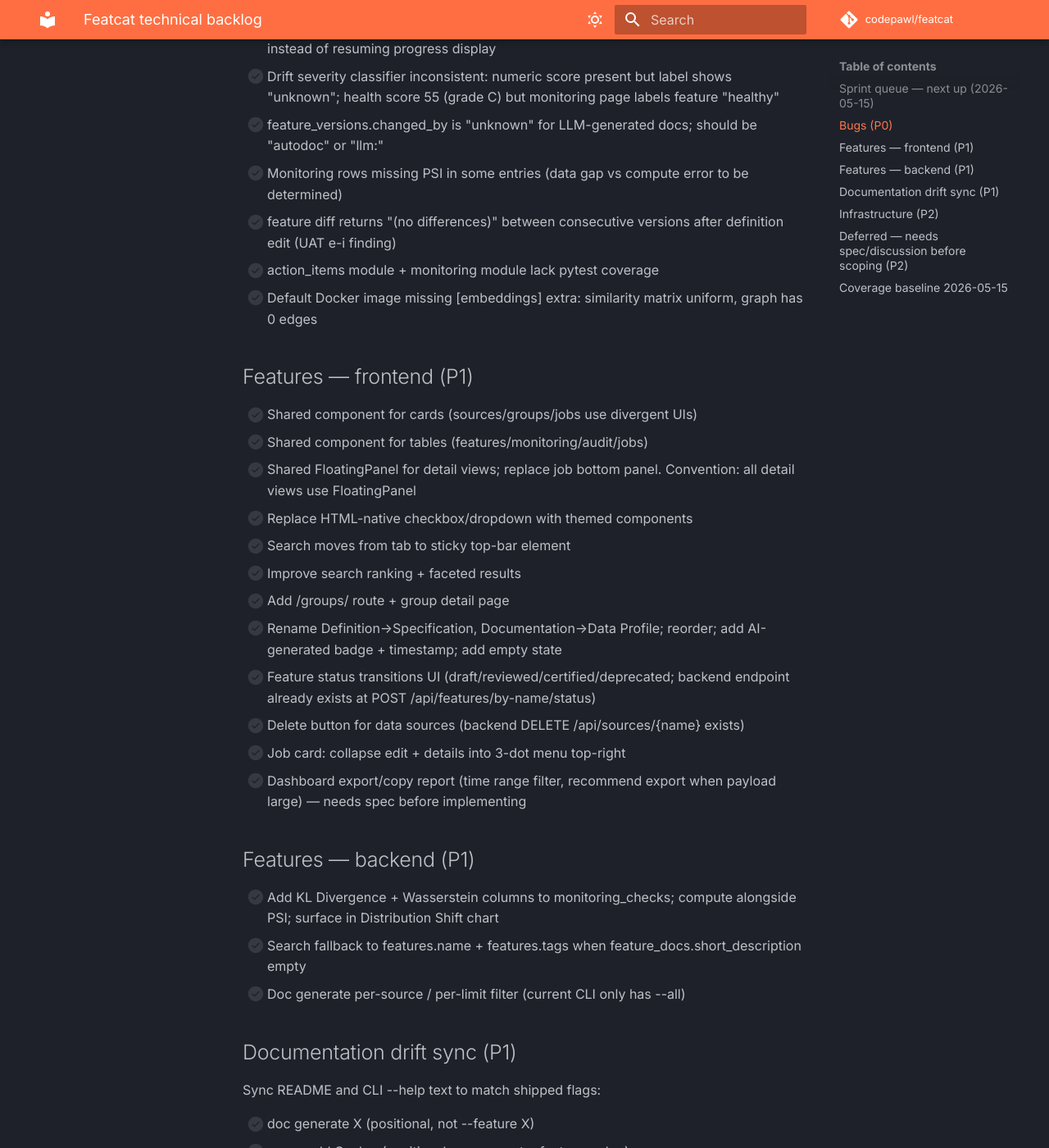
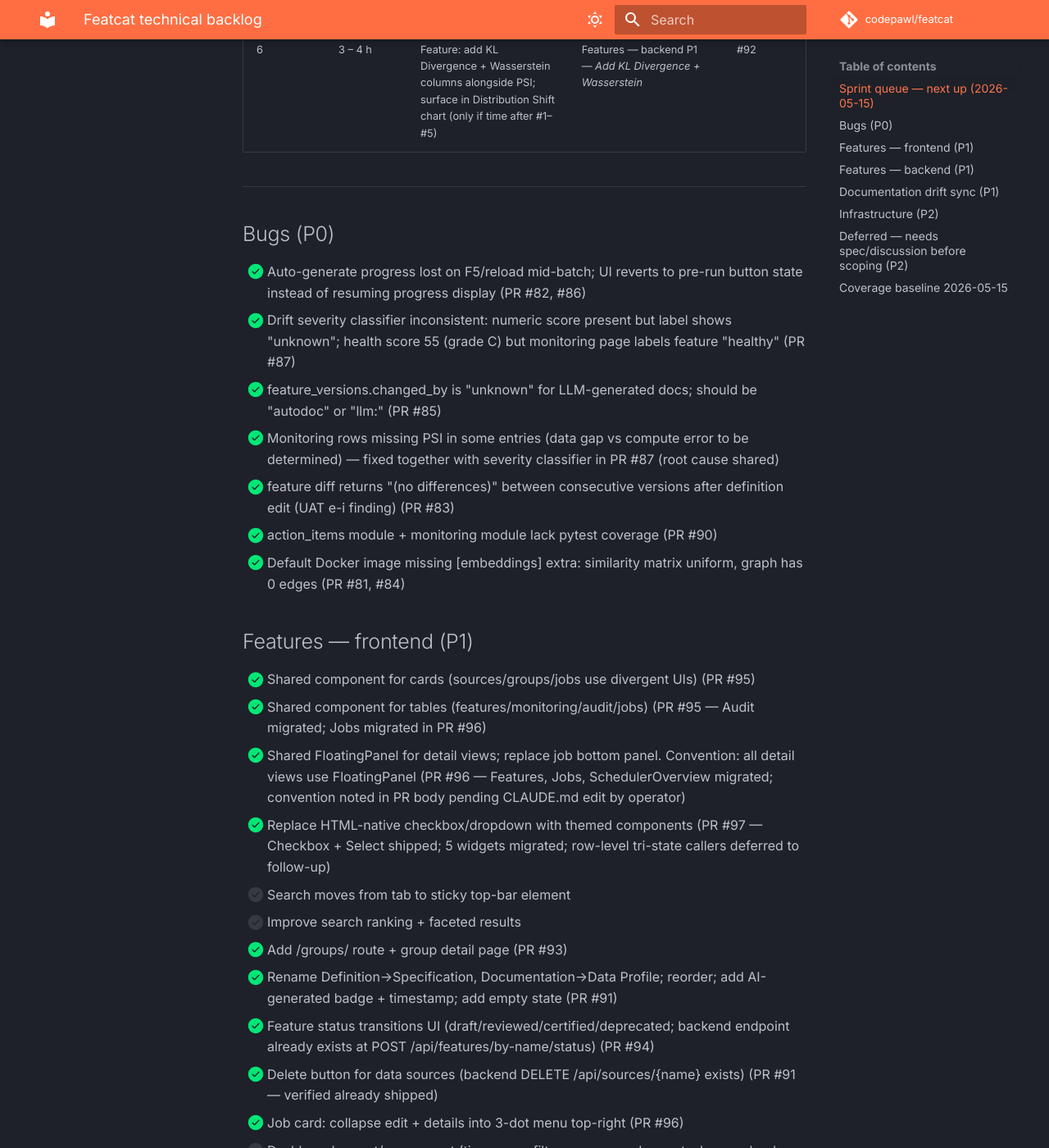
Before and after one commit to codepawl/featcat, an MkDocs documentation site: the page built from docs/BACKLOG.md, in a window 1280 px wide and 1400 px high, scrolled down 1313 px. Shown: the whole window at 82% size. Built offline with MkDocs 1.6.1 and Material for MkDocs 9.7.7, drawn with Linux system fonts in a browser that asks for light colours; comment, search, counter and statistics services are not loaded; some of the changed text lies outside the part shown.

Commit message:
chore(docs): tick BACKLOG items shipped via PRs #81-#97
Marks every item the recent merges landed and links each tick to the
shipping PR for traceability. No prose changes to items themselves; the
only structural change is the sprint-queue table gains a "Shipped"
column so future readers see at a glance which queue items closed and
when.

Closed:
  Bugs (P0): all 7 items — Auto-generate F5 (#82, #86), drift severity
  classifier (#87), changed_by attribution (#85), monitoring PSI gap
  (#87 — same root cause as severity), feature diff "(no differences)"
  (#83), action_items/monitoring coverage (#90), [embeddings] in Docker
  (#81, #84).

  Frontend P1: shared Card + Table (#95), FloatingPanel + Jobs migration
  (#96), themed Checkbox + Select (#97), group detail route (#93),
  Definition→Specification rename (#91), feature status transitions
  (#94), delete-source button (verified shipped in #91), 3-dot job menu
  (#96).

  Backend P1: KL/Wasserstein (#92), search fallback contract pinned
  (#91 — regression test only), doc generate --source/--limit (#91).

  Documentation drift sync (P1): all 7 + the AI chat body shape (#88).

Open (kept as TODO):
  Frontend P1 — sticky search top-bar, improved search ranking,
  Dashboard export/copy report.

  Infrastructure P2 — CI auto-rebuild, sandbox scenarios j-o,
  rebuild + push current main.

  Deferred P2 — unchanged.

The "Coverage baseline 2026-05-15" section at the bottom is preserved
unchanged.

```diff
--- a/docs/BACKLOG.md
+++ b/docs/BACKLOG.md
@@ -12,74 +12,100 @@ Pick top-down; estimates are operator-supplied and subject to refinement once
 investigation starts. Every row links back to the categorised entry below so
 nothing slips out of the backlog when this section is rewritten.
 
-| # | Estimate | Item | Backlog ref |
-|---|----------|------|-------------|
-| 1 | ~30 min | Ship `[embeddings]` extra in the default image build + rebuild + push → unblocks the similarity feature (Finding 5 from `run-2026-05-15-024551.md`) | Bugs P0 — *Default Docker image missing [embeddings] extra* + Infrastructure P2 — *Rebuild + push image with current main* |
-| 2 | 3 h | Bug: auto-generate progress lost on F5/reload mid-batch | Bugs P0 — *Auto-generate progress lost on F5* |
-| 3 | 1 – 2 h | Bug: `feature diff` returns `(no differences)` between consecutive versions after a definition edit — investigate comparator | Bugs P0 — *feature diff returns "(no differences)"* |
-| 4 | 1 h | Bug: `feature_versions.changed_by` shows `unknown` for LLM-generated docs; set to `autodoc` or `llm:<model_name>` | Bugs P0 — *changed_by is "unknown" for LLM-generated docs* |
-| 5 | 2 h | Bug: drift severity classifier inconsistent — numeric score present but label says `unknown`; health score 55 (grade C) but page labels feature `healthy` | Bugs P0 — *Drift severity classifier inconsistent* |
-| 6 | 3 – 4 h | Feature: add KL Divergence + Wasserstein columns alongside PSI; surface in Distribution Shift chart (only if time after #1–#5) | Features — backend P1 — *Add KL Divergence + Wasserstein* |
+_All sprint-queue items below are shipped (PRs #81–#97). New items will be filed
+here as they enter the queue; ticked entries are preserved in the categorised
+backlog for the audit trail._
+
+| # | Estimate | Item | Backlog ref | Shipped |
+|---|----------|------|-------------|---------|
+| 1 | ~30 min | Ship `[embeddings]` extra in the default image build + rebuild + push → unblocks the similarity feature (Finding 5 from `run-2026-05-15-024551.md`) | Bugs P0 — *Default Docker image missing [embeddings] extra* + Infrastructure P2 — *Rebuild + push image with current main* | #81, #84 |
+| 2 | 3 h | Bug: auto-generate progress lost on F5/reload mid-batch | Bugs P0 — *Auto-generate progress lost on F5* | #82, #86 |
+| 3 | 1 – 2 h | Bug: `feature diff` returns `(no differences)` between consecutive versions after a definition edit — investigate comparator | Bugs P0 — *feature diff returns "(no differences)"* | #83 |
+| 4 | 1 h | Bug: `feature_versions.changed_by` shows `unknown` for LLM-generated docs; set to `autodoc` or `llm:<model_name>` | Bugs P0 — *changed_by is "unknown" for LLM-generated docs* | #85 |
+| 5 | 2 h | Bug: drift severity classifier inconsistent — numeric score present but label says `unknown`; health score 55 (grade C) but page labels feature `healthy` | Bugs P0 — *Drift severity classifier inconsistent* | #87 |
+| 6 | 3 – 4 h | Feature: add KL Divergence + Wasserstein columns alongside PSI; surface in Distribution Shift chart (only if time after #1–#5) | Features — backend P1 — *Add KL Divergence + Wasserstein* | #92 |
 
 ---
 
 ## Bugs (P0)
 
-- [ ] Auto-generate progress lost on F5/reload mid-batch; UI reverts to
+- [x] Auto-generate progress lost on F5/reload mid-batch; UI reverts to
       pre-run button state instead of resuming progress display
-- [ ] Drift severity classifier inconsistent: numeric score present but
+      (PR #82, #86)
+- [x] Drift severity classifier inconsistent: numeric score present but
       label shows "unknown"; health score 55 (grade C) but monitoring page
-      labels feature "healthy"
-- [ ] feature_versions.changed_by is "unknown" for LLM-generated docs;
-      should be "autodoc" or "llm:<model_name>"
-- [ ] Monitoring rows missing PSI in some entries (data gap vs compute
-      error to be determined)
-- [ ] feature diff returns "(no differences)" between consecutive versions
-      after definition edit (UAT e-i finding)
-- [ ] action_items module + monitoring module lack pytest coverage
-- [ ] Default Docker image missing [embeddings] extra: similarity matrix
-      uniform, graph has 0 edges
+      labels feature "healthy" (PR #87)
+- [x] feature_versions.changed_by is "unknown" for LLM-generated docs;
+      should be "autodoc" or "llm:<model_name>" (PR #85)
+- [x] Monitoring rows missing PSI in some entries (data gap vs compute
+      error to be determined) — fixed together with severity classifier
+      in PR #87 (root cause shared)
+- [x] feature diff returns "(no differences)" between consecutive versions
+      after definition edit (UAT e-i finding) (PR #83)
+- [x] action_items module + monitoring module lack pytest coverage
+      (PR #90)
+- [x] Default Docker image missing [embeddings] extra: similarity matrix
+      uniform, graph has 0 edges (PR #81, #84)
 
 ## Features — frontend (P1)
 
-- [ ] Shared component for cards (sources/groups/jobs use divergent UIs)
-- [ ] Shared component for tables (features/monitoring/audit/jobs)
-- [ ] Shared FloatingPanel for detail views; replace job bottom panel.
-      Convention: all detail views use FloatingPanel
-- [ ] Replace HTML-native checkbox/dropdown with themed components
+- [x] Shared component for cards (sources/groups/jobs use divergent UIs)
+      (PR #95)
+- [x] Shared component for tables (features/monitoring/audit/jobs)
+      (PR #95 — Audit migrated; Jobs migrated in PR #96)
+- [x] Shared FloatingPanel for detail views; replace job bottom panel.
+      Convention: all detail views use FloatingPanel (PR #96 — Features,
+      Jobs, SchedulerOverview migrated; convention noted in PR body
+      pending CLAUDE.md edit by operator)
+- [x] Replace HTML-native checkbox/dropdown with themed components
+      (PR #97 — Checkbox + Select shipped; 5 widgets migrated; row-level
+      tri-state callers deferred to follow-up)
 - [ ] Search moves from tab to sticky top-bar element
 - [ ] Improve search ranking + faceted results
-- [ ] Add /groups/<name> route + group detail page
-- [ ] Rename Definition→Specification, Documentation→Data Profile;
+- [x] Add /groups/<name> route + group detail page (PR #93)
+- [x] Rename Definition→Specification, Documentation→Data Profile;
       reorder; add AI-generated badge + timestamp; add empty state
-- [ ] Feature status transitions UI (draft/reviewed/certified/deprecated;
+      (PR #91)
+- [x] Feature status transitions UI (draft/reviewed/certified/deprecated;
       backend endpoint already exists at POST /api/features/by-name/status)
-- [ ] Delete button for data sources (backend DELETE /api/sources/{name}
-      exists)
-- [ ] Job card: collapse edit + details into 3-dot menu top-right
+      (PR #94)
+- [x] Delete button for data sources (backend DELETE /api/sources/{name}
+      exists) (PR #91 — verified already shipped)
+- [x] Job card: collapse edit + details into 3-dot menu top-right
+      (PR #96)
 - [ ] Dashboard export/copy report (time range filter, recommend export
       when payload large) — needs spec before implementing
 
 ## Features — backend (P1)
 
-- [ ] Add KL Divergence + Wasserstein columns to monitoring_checks;
+- [x] Add KL Divergence + Wasserstein columns to monitoring_checks;
       compute alongside PSI; surface in Distribution Shift chart
-- [ ] Search fallback to features.name + features.tags when
-      feature_docs.short_description empty
-- [ ] Doc generate per-source / per-limit filter
-      (current CLI only has --all)
+      (PR #92)
+- [x] Search fallback to features.name + features.tags when
+      feature_docs.short_description empty (PR #91 — regression test
+      added; the existing TF-IDF corpus already covers this contract,
+      no code change needed)
+- [x] Doc generate per-source / per-limit filter
+      (current CLI only has --all) (PR #91)
 
 ## Documentation drift sync (P1)
 
 Sync README and CLI --help text to match shipped flags:
 
-- [ ] doc generate X (positional, not --feature X)
-- [ ] group add G a b c (positional varargs, not --features a,b,c)
-- [ ] group remove G a (positional)
-- [ ] group delete N --yes (not --confirm)
-- [ ] feature set-definition N --sql "..." (not --type sql --definition)
-- [ ] feature diff N --v1 1 --v2 2 (not --from --to)
-- [ ] feature rollback N --version 1 (not --to 1)
+- [x] doc generate X (positional, not --feature X) (PR #88)
+- [x] group add G a b c (positional varargs, not --features a,b,c)
+      (PR #88 — verified docs already correct)
+- [x] group remove G a (positional) (PR #88 — verified docs already correct)
+- [x] group delete N --yes (not --confirm) (PR #88 — verified docs already
+      correct)
+- [x] feature set-definition N --sql "..." (not --type sql --definition)
+      (PR #88 — verified docs already correct)
+- [x] feature diff N --v1 1 --v2 2 (not --from --to) (PR #88 — verified
+      docs already correct)
+- [x] feature rollback N --version 1 (not --to 1) (PR #88 — verified
+      docs already correct)
+- [x] /api/ai/chat body schema is `{"query":"..."}` not `{"messages":[...]}`
+      (PR #88 — added as 8th item during reconciliation)
 
 ## Infrastructure (P2)
 
```
